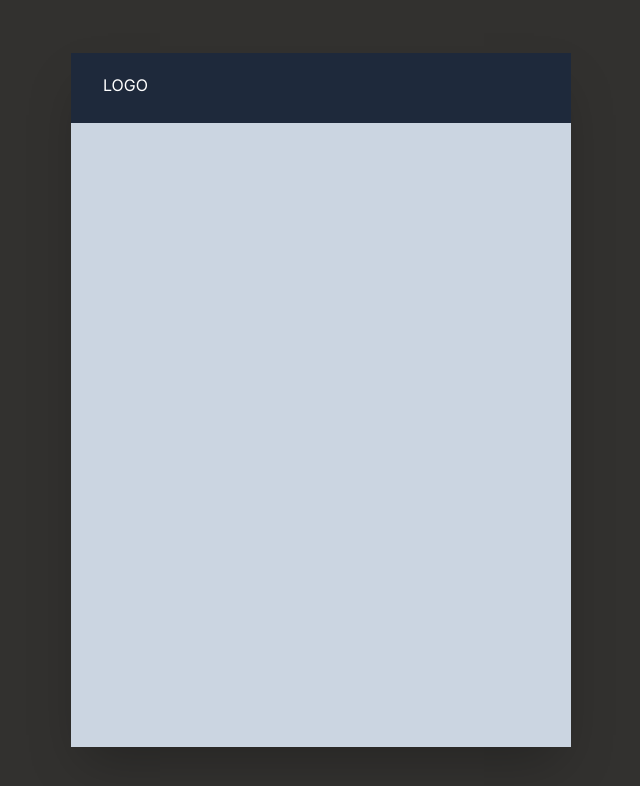
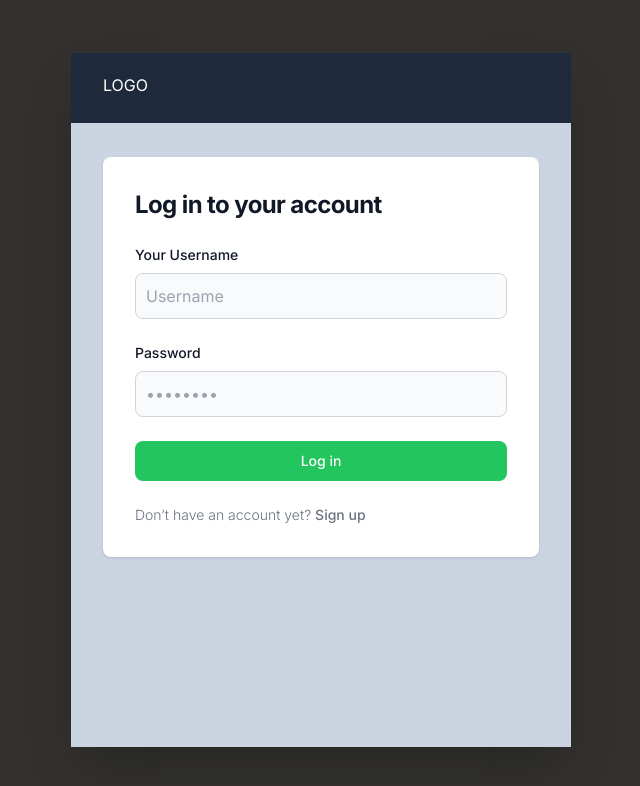
Before and after one commit to tanmay9tailed/FlockSpace, a Next.js app in the folder front-end/: page / in a window 1280 px wide. Shown: the top 786 px of the page, without its empty margins (319-959 px from the left). Built offline with nearby package versions, Linux system fonts and the light colour scheme; no server answers.

Commit message:
Update page.jsx

```diff
--- a/front-end/src/app/page.jsx
+++ b/front-end/src/app/page.jsx
@@ -1,49 +1,90 @@
 "use client";
-import React, { useEffect, useState } from 'react';
-import axios from 'axios';
-import io from 'socket.io-client';
-import UploadForm from './componenets/UploadForm';
-import Post from './componenets/Post';
 
-// const socket = io('http://localhost:5000');
-// console.log(socket)
-const IndexPage = () => {
-  const [posts, setPosts] = useState([]);
+import React, { useState } from "react";
+import axios from "axios";
+import Link from "next/link";
+import { useRouter } from "next/navigation";
 
-  useEffect(() => {
-    fetchPosts();
+const Page = () => {
+  const [username, setUsername] = useState("");
+  const [password, setPassword] = useState("");
+  const [err, setErr] = useState("");
+  const router = useRouter();
 
-    // console.log(userId)
-    console.log(posts)
-    // socket.on('update', fetchPosts);
+  const handleSubmit = async (e) => {
+    e.preventDefault();
 
-    // return () => {
-    //   socket.off('update', fetchPosts);
-    // };
-  }, []);
-
-  const fetchPosts = async () => {
     try {
-      const response = await axios.get(`http://localhost:5000/api/feed`);
-      console.log(response.data)
-      setPosts(response.data);
+      const response = await axios.get(`https://flock-space-server.vercel.app/api/${username}`, {
+        username,
+        password,
+      });
+      console.log("Login successful:", response.data);
+      setErr("");
+      localStorage.setItem("userId", response.data[0]._id);
+      console.log(localStorage.getItem("userId"));
+      router.replace("/feed");
     } catch (error) {
-      console.error('Error fetching posts:', error);
-      // Handle error if necessary
+      setErr("Username already exists");
+      console.error("Error creating user:", error);
     }
   };
 
   return (
-    // <div>
-    //   {/* <UploadForm fetchPosts={fetchPosts} /> */}
-    //   {posts.map(post => (
-    //     <Post key={post._id} post={post} />
-    //   ))}
-    // </div>
-    <>
-
-    </>
+    <div className="flex flex-col items-center justify-center px-6 py-8">
+      <div className="w-full bg-white rounded-lg shadow dark:border md:mt-0 sm:max-w-md xl:p-0 dark:bg-gray-800 dark:border-gray-700">
+        <div className="p-6 space-y-4 md:space-y-6 sm:p-8">
+          <h1 className="text-xl font-bold leading-tight tracking-tight text-gray-900 md:text-2xl dark:text-white">
+            Log in to your account
+          </h1>
+          <form className="space-y-4 md:space-y-6" onSubmit={handleSubmit}>
+            <div>
+              <label
+                htmlFor="username"
+                className={err === "" ? "block mb-2 text-sm font-medium text-gray-900 dark:text-white" : "text-red-600"}
+              >
+                {err === "" ? "Your Username" : "Invalid username or password"}
+              </label>
+              <input
+                type="text"
+                name="username"
+                id="username"
+                className="bg-gray-50 border border-gray-300 text-gray-900 rounded-lg focus:ring-primary-600 focus:border-primary-600 block w-full p-2.5 dark:bg-gray-700 dark:border-gray-600 dark:placeholder-gray-400 dark:text-white dark:focus:ring-blue-500 dark:focus:border-blue-500"
+                placeholder="Username"
+                required
+                onChange={(e) => setUsername(e.target.value)}
+              />
+            </div>
+            <div>
+              <label htmlFor="password" className="block mb-2 text-sm font-medium text-gray-900 dark:text-white">
+                Password
+              </label>
+              <input
+                type="password"
+                name="password"
+                id="password"
+                placeholder="••••••••"
+                className="bg-gray-50 border border-gray-300 text-gray-900 rounded-lg focus:ring-primary-600 focus:border-primary-600 block w-full p-2.5 dark:bg-gray-700 dark:border-gray-600 dark:placeholder-gray-400 dark:text-white dark:focus:ring-blue-500 dark:focus:border-blue-500"
+                required
+                onChange={(e) => setPassword(e.target.value)}
+              />
+            </div>
+            <input
+              type="submit"
+              value="Log in"
+              className="w-full text-white bg-primary-600 hover:bg-primary-700 focus:ring-4 focus:outline-none focus:ring-primary-300 font-medium rounded-lg text-sm px-5 py-2.5 text-center dark:bg-primary-600 dark:hover:bg-primary-700 dark:focus:ring-primary-800 bg-green-500 font-bold cursor-pointer"
+            />
+            <p className="text-sm font-light text-gray-500 dark:text-gray-400">
+              Don’t have an account yet?{" "}
+              <Link href="/signup" className="font-medium text-primary-600 hover:underline dark:text-primary-500">
+                Sign up
+              </Link>
+            </p>
+          </form>
+        </div>
+      </div>
+    </div>
   );
 };
 
-export default IndexPage;
+export default Page;
```
